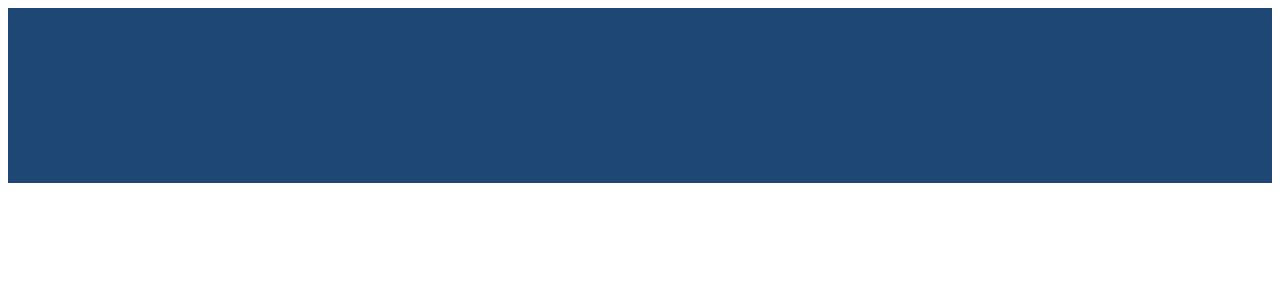
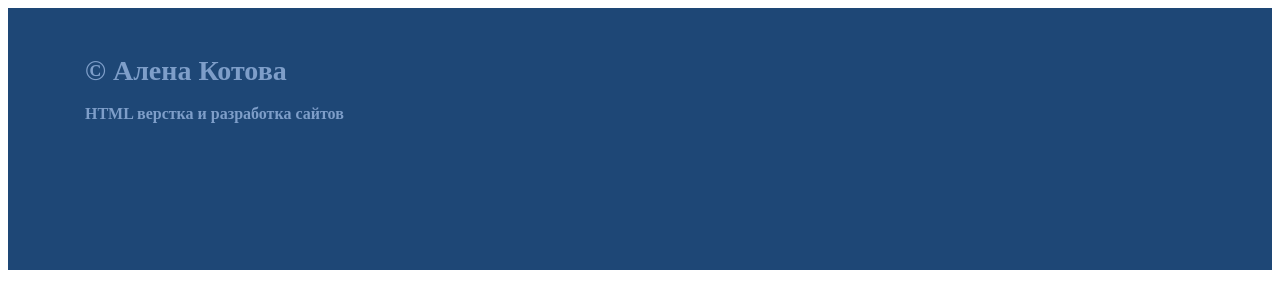
Before and after one commit to mishka061/video-portfolio, a plain HTML site: page index.html in a window 1280 px wide. Drawn offline with Linux system fonts and the light colour scheme.

Commit message:
Реализация первого блока в подвале

```diff
--- a/css/main.css
+++ b/css/main.css
@@ -127,4 +127,27 @@ boby {
     padding-top: 45px;
     padding-bottom: 130px;
     background: #1E4776;
+    color: white;
 }
+.footer-row {
+    display: flex;
+    flex-direction: row;
+    justify-content: space-between;
+}
+.footer-copyrigth{
+   color: #7E9EC9;
+   line-height: 1.3;
+}
+
+.footer-copyrigth-name {
+    font-weight: 700;
+    font-size: 28px;
+    margin-bottom: 15px;
+}
+
+.footer-copyrigth p {
+    margin: 0;
+    margin-bottom: 15px;
+    font-size: 16px;
+    font-weight: 600;
+}
--- a/index.html
+++ b/index.html
@@ -65,7 +65,14 @@
       </div>
     </div>
     <div class="footer">
-      <div class="container"></div>
+      <div class="container">
+        <div class="footer-row">
+          <div class="footer-copyrigth">
+            <div class="footer-copyrigth-name">© Алена Котова</div>
+            <p>HTML верстка и разработка сайтов</p>
+          </div>
+        </div>
+      </div>
     </div>
   </body>
 </html>
```
